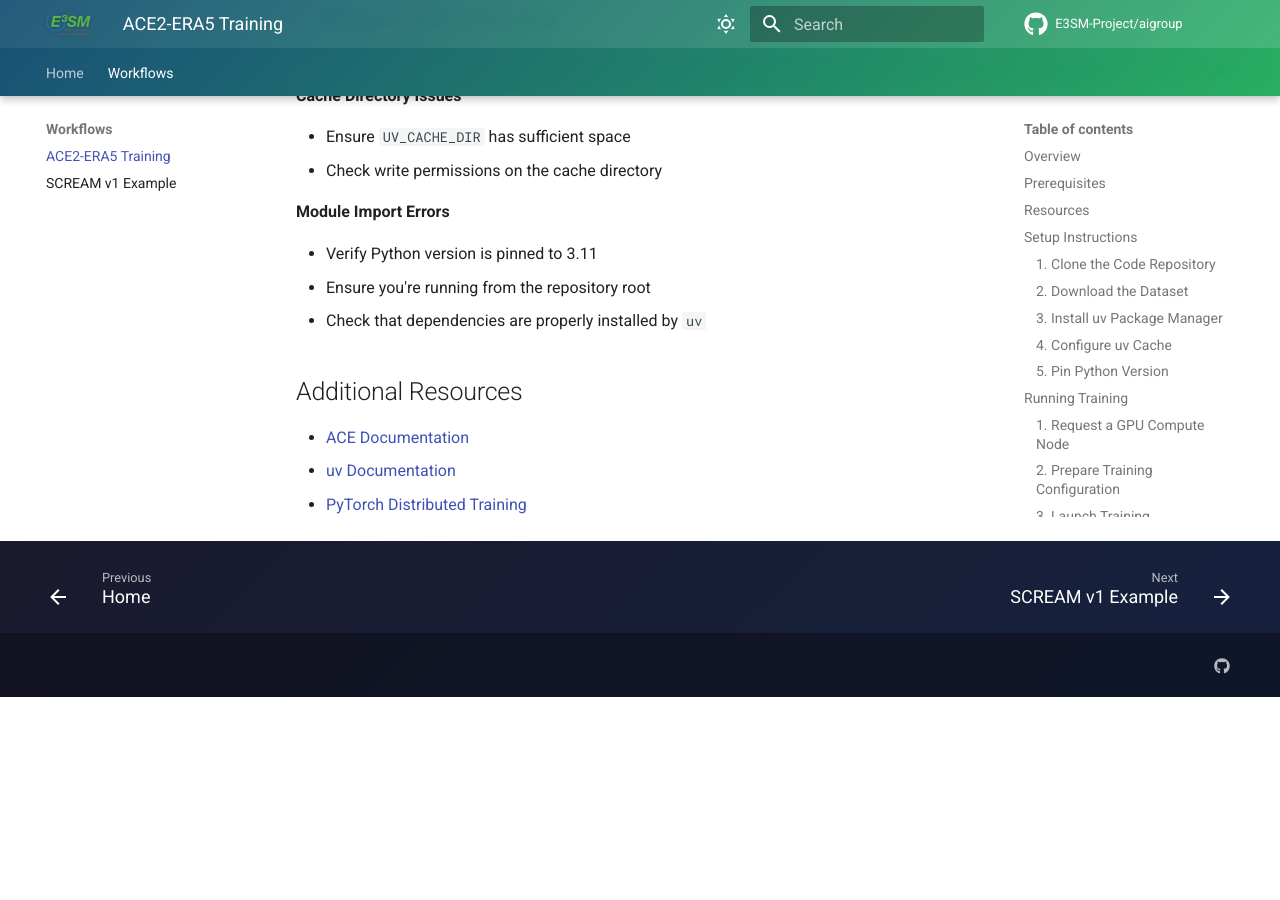
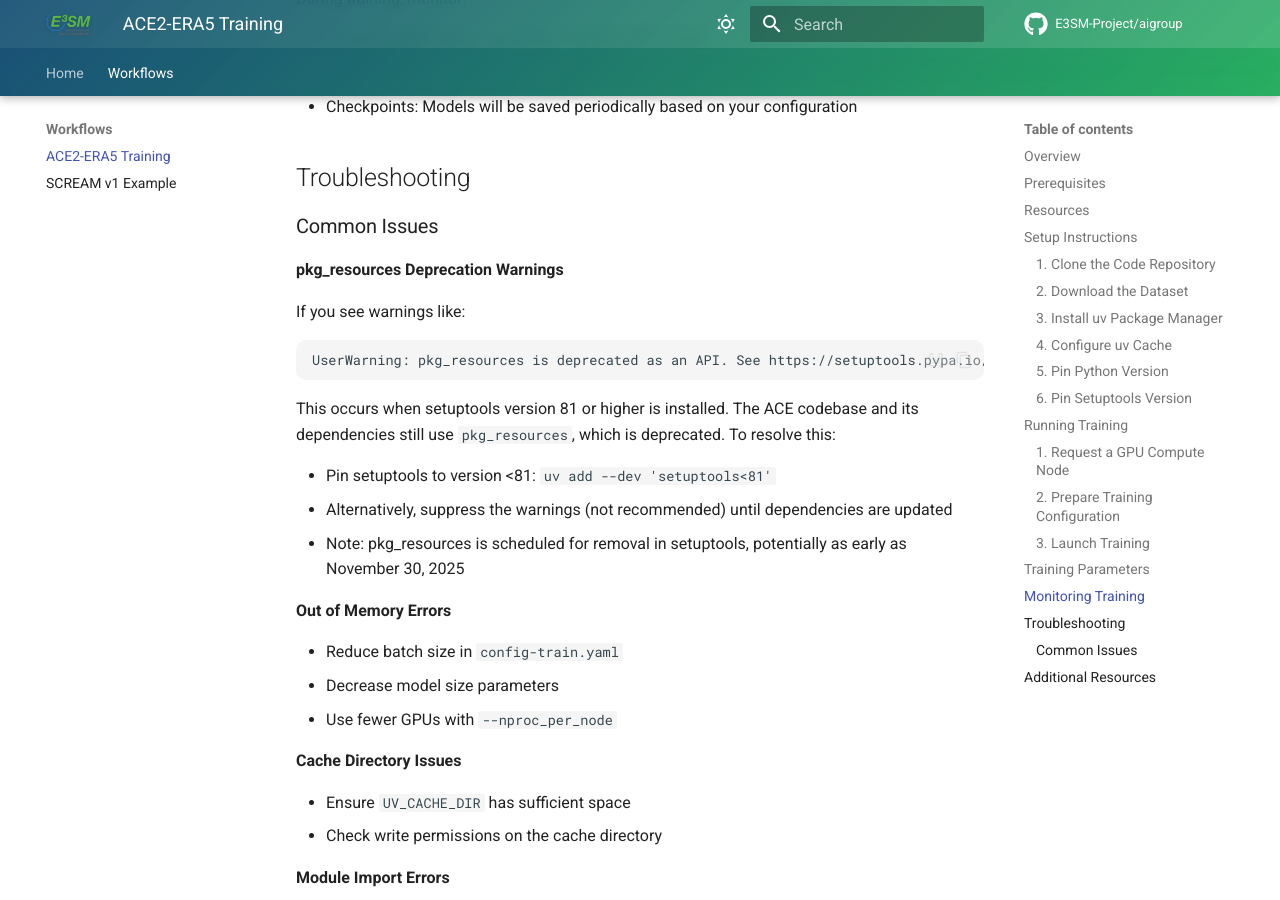
Before and after one commit to E3SM-Project/aigroup, an MkDocs documentation site: the page built from docs/ace2-workflow.md, in a window 1280 px wide and 900 px high, scrolled down 3812 px. Built offline with MkDocs 1.6.1 and Material for MkDocs 9.7.7, drawn with Linux system fonts in a browser that asks for light colours; comment, search, counter and statistics services are not loaded; before the commit the page ends 4509 px from its top, so only the background shows below that; some of the changed text lies outside the part shown.

Commit message:
Add setuptools<81 requirement documentation for ace2-era5 workflow
Co-authored-by: mahf708 <122953255+mahf708@users.noreply.github.com>

````diff
--- a/docs/ace2-workflow.md
+++ b/docs/ace2-workflow.md
@@ -70,6 +70,17 @@ Pin the Python version to 3.11:
 ```console
 uv python pin 3.11
 ```
+
+### 6. Pin Setuptools Version
+
+To avoid deprecation warnings related to `pkg_resources`, pin setuptools to a version below 81:
+
+```console
+uv add --dev 'setuptools<81'
+```
+
+!!! warning "pkg_resources Deprecation"
+    The ACE codebase and some of its dependencies use `pkg_resources`, which is deprecated in setuptools 81+. Setuptools plans to remove `pkg_resources` as early as November 30, 2025. Until the dependencies are updated to use `importlib.resources` or `importlib.metadata`, you must pin setuptools to version <81 to avoid warnings and future breakage.
 
 ## Running Training
 
@@ -290,6 +301,19 @@ During training, monitor:
 
 ### Common Issues
 
+**pkg_resources Deprecation Warnings**
+
+If you see warnings like:
+```
+UserWarning: pkg_resources is deprecated as an API. See https://setuptools.pypa.io/en/latest/pkg_resources.html
+```
+
+This occurs when setuptools version 81 or higher is installed. The ACE codebase and its dependencies still use `pkg_resources`, which is deprecated. To resolve this:
+
+- Pin setuptools to version <81: `uv add --dev 'setuptools<81'`
+- Alternatively, suppress the warnings (not recommended) until dependencies are updated
+- Note: pkg_resources is scheduled for removal in setuptools, potentially as early as November 30, 2025
+
 **Out of Memory Errors**
 
 - Reduce batch size in `config-train.yaml`
````
